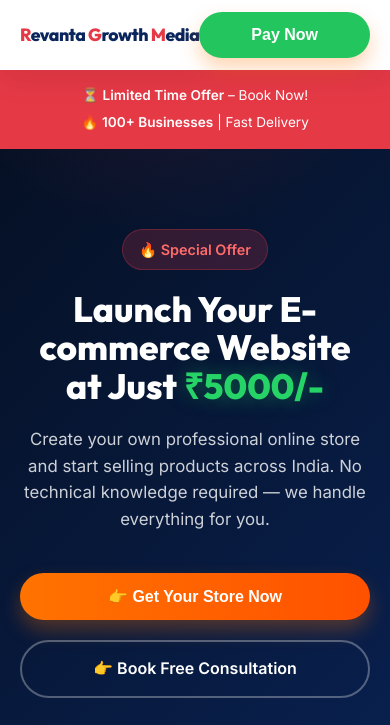
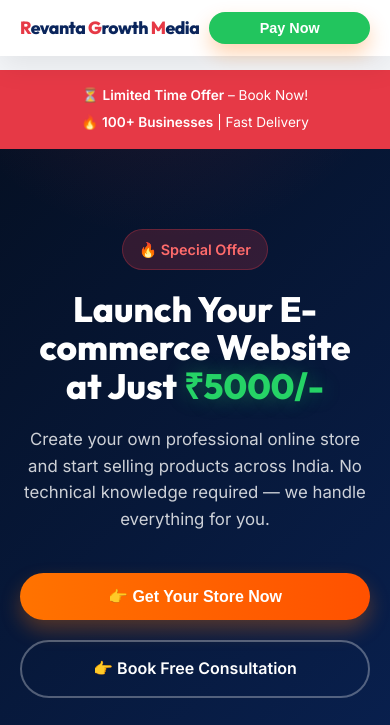
Before and after one commit to arkmanagement6-coder/RGM, a website: page ecomwebsite.html in a window 390 px wide. Shown: the top 725 px of the page. Drawn offline with Linux system fonts and the light colour scheme.

Commit message:
UI Fix: Reduced Pay Now button and logo size on mobile to prevent overlapping in the header

```diff
--- a/css/styles.css
+++ b/css/styles.css
@@ -176,6 +176,11 @@ img { max-width: 100%; display: block; }
     .header-container { padding: 15px var(--mobile-padding); }
 
     .mobile-toggle { display: block; cursor: pointer; z-index: 10001; }
+
+    /* Fix overlapping header on mobile */
+    .logo-text { font-size: 1.1rem !important; }
+    .ad-cta-btn { padding: 8px 15px !important; font-size: 0.9rem !important; min-width: auto !important; }
+    .header .container { gap: 10px; }
 
     .nav-menu {
         position: absolute;
```
